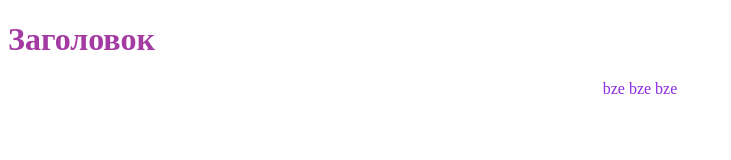
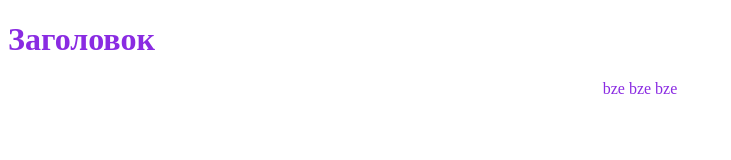
Before and after one commit to vhdrdnew/try, a plain HTML site: page index.html in a window 1280 px wide. Shown: the whole page, without its empty margins (0-731 px from the left). Drawn offline with Linux system fonts and the light colour scheme.

Commit message:
change color

```diff
--- a/style.css
+++ b/style.css
@@ -1,5 +1,5 @@
 h1{
-    color:rgb(163, 59, 163);
+    color:blueviolet;
 }
 p{
     text-align: center;
```
